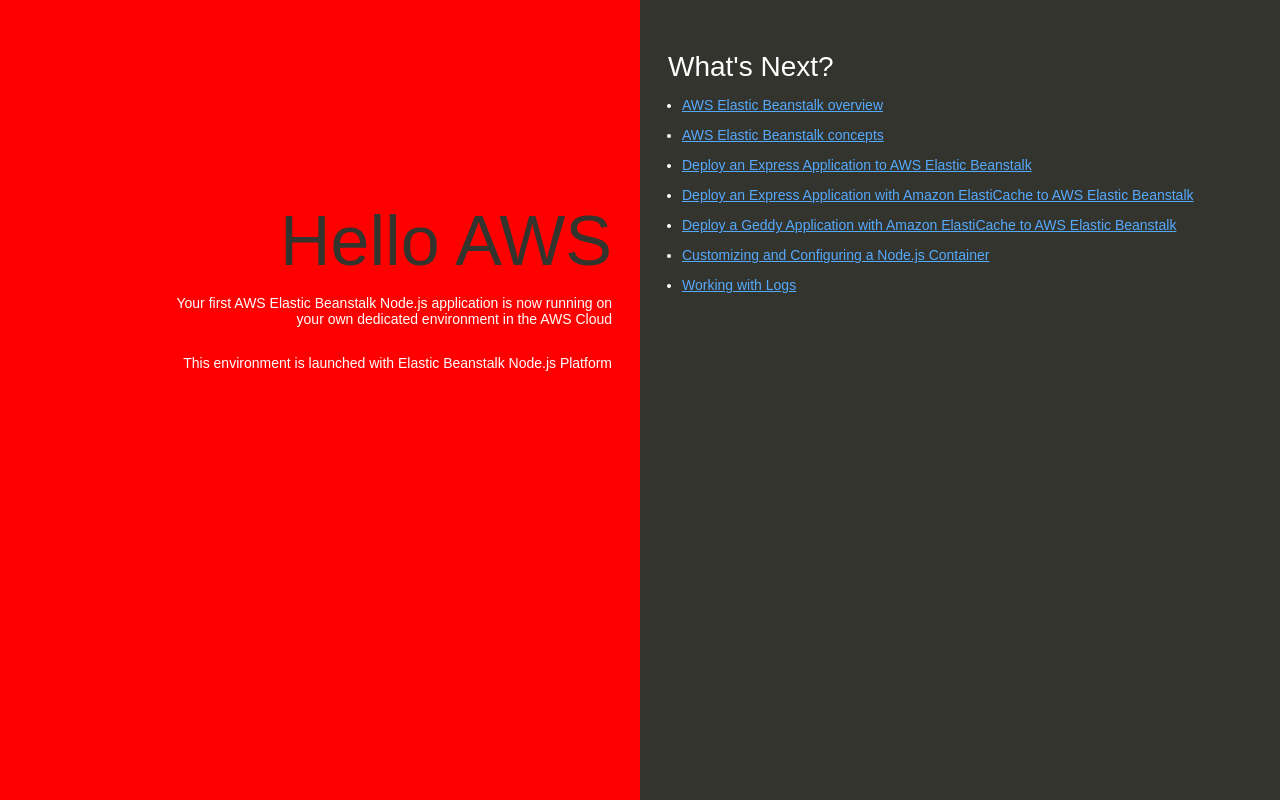
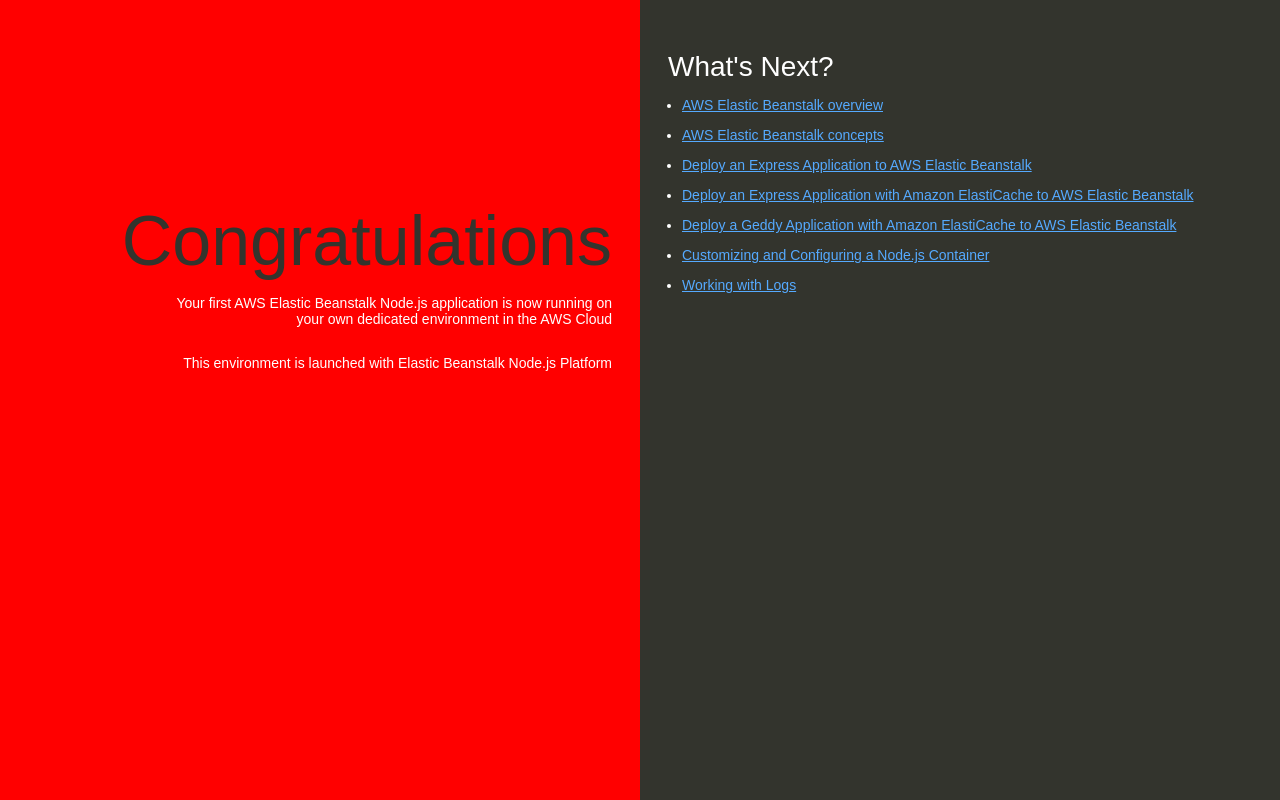
Before and after one commit to sandeepsonihyd/nodejs_app, a website: page index.html in a window 1280 px wide. Drawn offline with Linux system fonts and the light colour scheme.

Commit message:
Added congratulations

```diff
--- a/index.html
+++ b/index.html
@@ -74,7 +74,7 @@
   </head>
   <body>
     <div class="textColumn">
-      <h1>Hello AWS</h1>
+      <h1>Congratulations</h1>
       <p>Your first AWS Elastic Beanstalk Node.js application is now running on your own dedicated environment in the AWS Cloud</p>
       <p>This environment is launched with Elastic Beanstalk Node.js Platform</p>
     </div>
```
